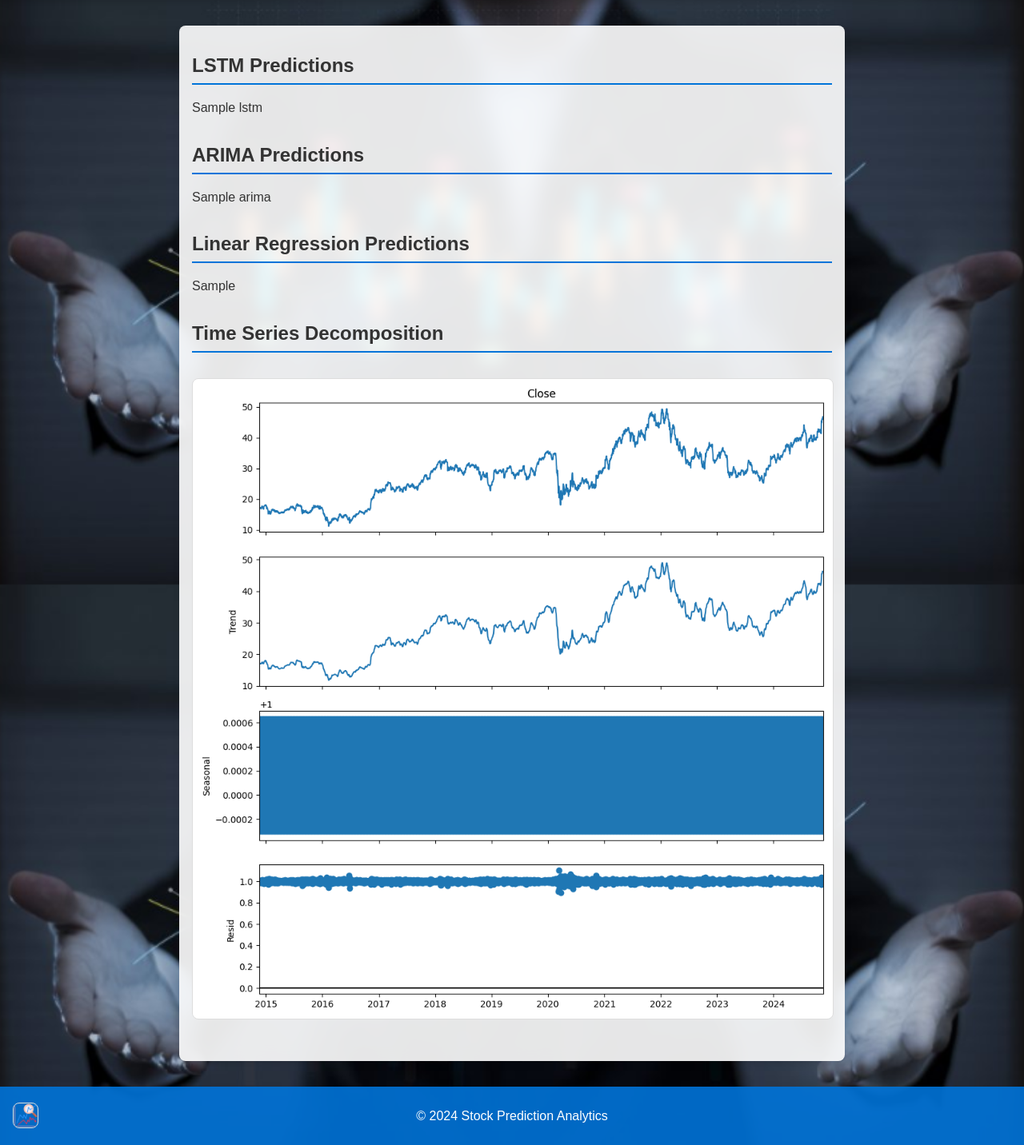
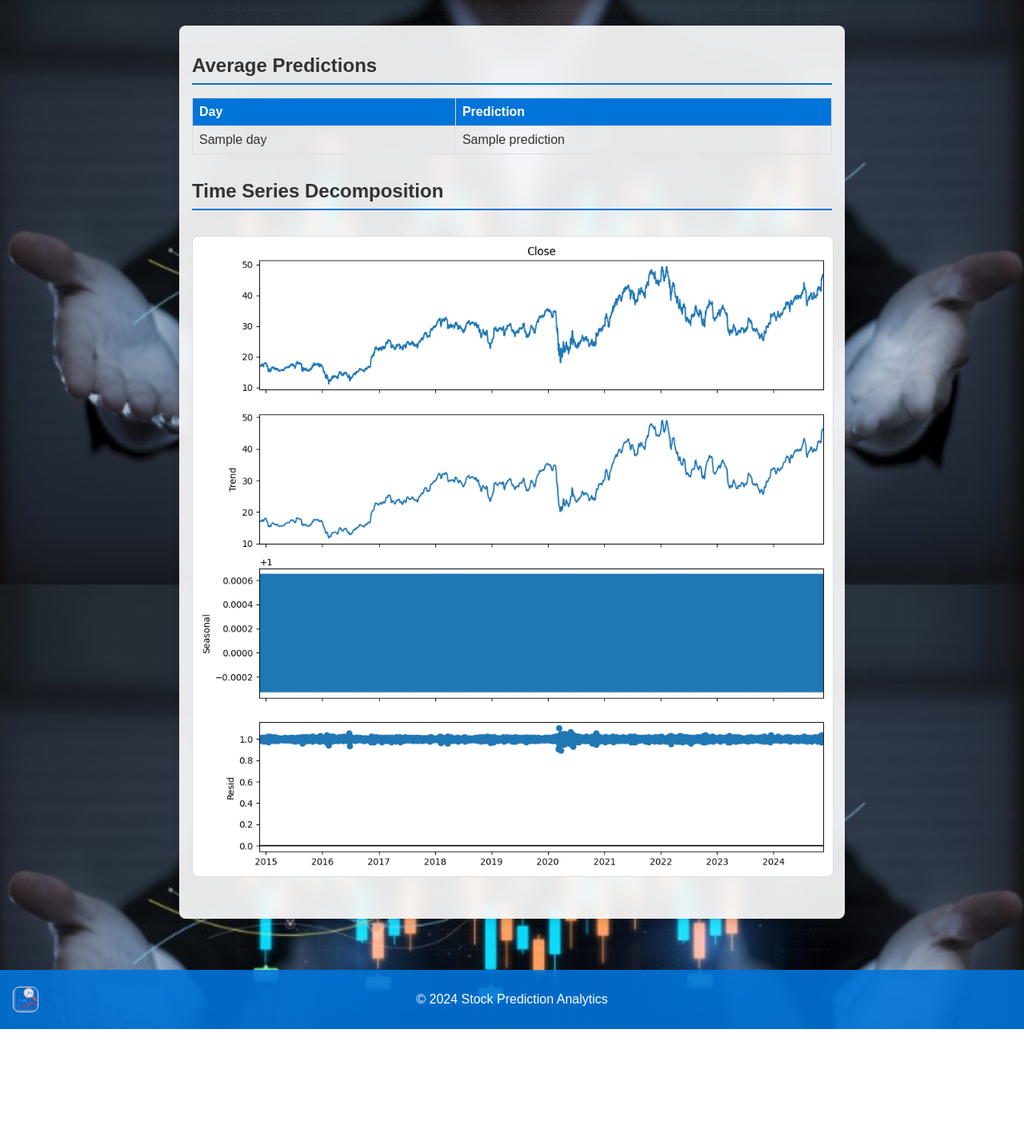
Before and after one commit to NavneetPratap/Stock-prediction, a Flask app: template templates/result.html in a window 1280 px wide. Shown: the part 69-1501 px from the top of the page at 80% size. After the commit the page ends 1356 px from the top, so only its background shows below. Run offline with Flask 3, Linux system fonts and the light colour scheme; the template is opened without the code that fills it: most values are stand-ins (such as "Sample title", 1, 10 or a date in 2020).

Commit message:
Update result.html

```diff
--- a/templates/result.html
+++ b/templates/result.html
@@ -14,6 +14,9 @@
             background: url('{{ url_for('static', filename='result.png') }}') no-repeat center center fixed;
             background-size: cover;
             color: #333;
+            display: flex;
+            flex-direction: column;
+            min-height: 100vh;
         }
 
         header {
@@ -41,6 +44,7 @@
         }
 
         main {
+            flex: 1;
             max-width: 800px;
             margin: 2rem auto;
             padding: 1rem;
@@ -79,6 +83,30 @@
             border-radius: 8px;
         }
 
+        .predictions {
+            display: flex;
+            flex-direction: column;
+            gap: 1rem;
+        }
+
+        .predictions-table {
+            width: 100%;
+            border-collapse: collapse;
+            margin-bottom: 2rem;
+        }
+
+        .predictions-table th,
+        .predictions-table td {
+            padding: 0.5rem;
+            text-align: left;
+            border: 1px solid #ddd;
+        }
+
+        .predictions-table th {
+            background-color: #0074D9;
+            color: #fff;
+        }
+
         footer {
             display: flex;
             align-items: center;
@@ -105,16 +133,23 @@
     </header>
     <main>
         <section>
-            <h2>LSTM Predictions</h2>
-            <p>{{ lstm }}</p>
-        </section>
-        <section>
-            <h2>ARIMA Predictions</h2>
-            <p>{{ arima }}</p>
-        </section>
-        <section>
-            <h2>Linear Regression Predictions</h2>
-            <p>{{ lr }}</p>
+            <h2>Average Predictions</h2>
+            <table class="predictions-table">
+                <thead>
+                    <tr>
+                        <th>Day</th>
+                        <th>Prediction</th>
+                    </tr>
+                </thead>
+                <tbody>
+                    {% for pred in predictions.average %}
+                    <tr>
+                        <td>{{ pred.Day }}</td>
+                        <td>{{ pred.Prediction }}</td>
+                    </tr>
+                    {% endfor %}
+                </tbody>
+            </table>
         </section>
         <section>
             <h2>Time Series Decomposition</h2>
```
